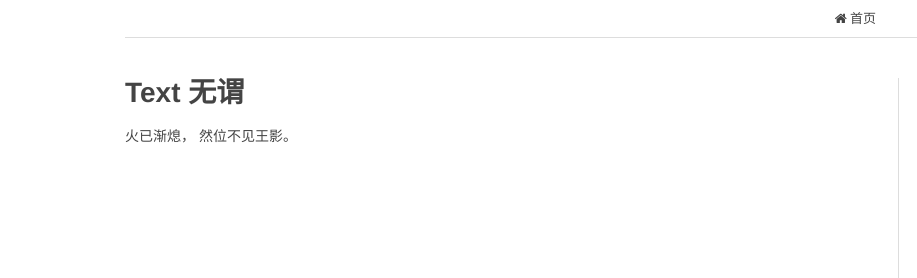
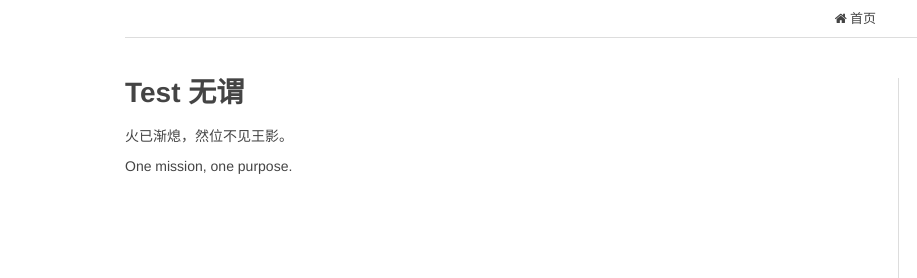
Before and after one commit to RUInsYi/RUInsYi.github.io, a plain HTML site: page about/index.html in a window 1280 px wide. Shown: the part 122-400 px from the top of the page, 0-917 px from the left. Drawn offline with nearby package versions, Linux system fonts and the light colour scheme.

Commit message:
Site updated: 2018-09-26 14:37:20

```diff
--- a/about/index.html
+++ b/about/index.html
@@ -46,10 +46,13 @@
   <div class="pure-g" id="layout">
     <div class="pure-u-1 pure-u-md-3-4">
       <div class="content_container">
-        <h1>Text  无谓</h1>
+        <h1>Test  无谓</h1>
 		  <p>
-			  火已渐熄，
-			  然位不见王影。
+			  火已渐熄，然位不见王影。<br>
+
+		  <ul></ul>
+		  	  One mission, one purpose.<br>
+
 		  </p>
       </div>
     </div>
```
